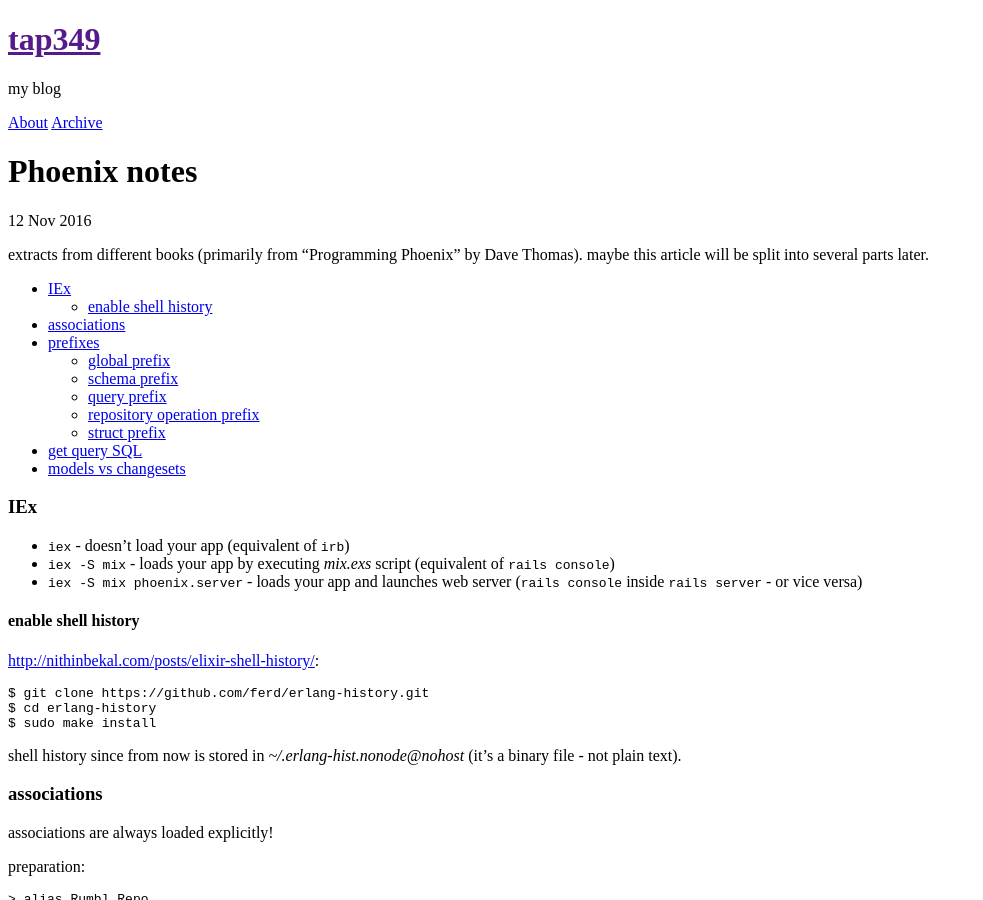
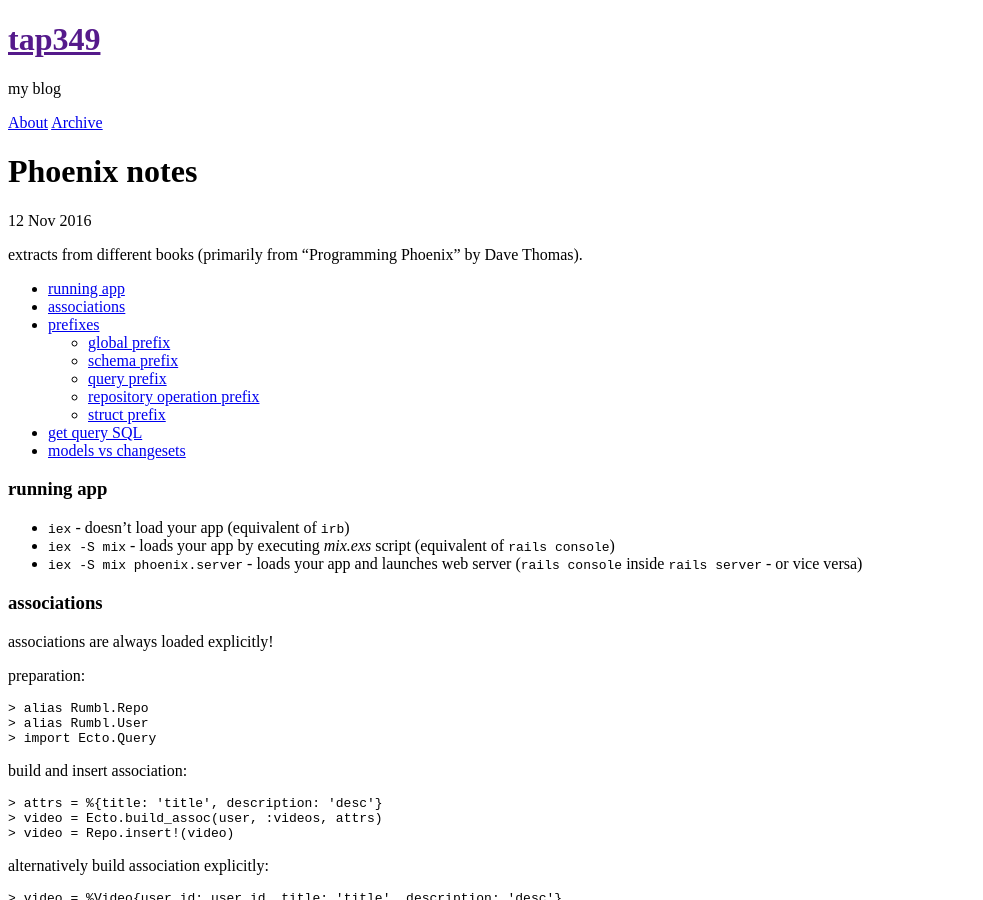
Before and after one commit to tap349/tap349.github.io, a Jekyll site: the page built from _posts/2016-11-12-phoenix-notes.md, in a window 1280 px wide and 900 px high. Shown: the whole window, without its empty margins (0-983 px from the left). Built offline with Jekyll 4.4.1, drawn with Linux system fonts in a browser that asks for light colours.

Commit message:
update 2016-12-31_14:43:19

````diff
--- a/_posts/2016-11-12-phoenix-notes.md
+++ b/_posts/2016-11-12-phoenix-notes.md
@@ -6,34 +6,21 @@ access: public
 categories: [phoenix, rails]
 ---
 
-extracts from different books (primarily from "Programming Phoenix" by Dave Thomas).
-maybe this article will be split into several parts later.
+extracts from different books
+(primarily from "Programming Phoenix" by Dave Thomas).
 
 <!-- more -->
 
 * TOC
 {:toc}
 
-### IEx
+### running app
 
 - `iex` - doesn't load your app (equivalent of `irb`)
 - `iex -S mix` - loads your app by executing _mix.exs_ script
   (equivalent of `rails console`)
 - `iex -S mix phoenix.server` - loads your app and launches web server
   (`rails console` inside `rails server` - or vice versa)
-
-#### enable shell history
-
-<http://nithinbekal.com/posts/elixir-shell-history/>:
-
-```sh
-$ git clone https://github.com/ferd/erlang-history.git
-$ cd erlang-history
-$ sudo make install
-```
-
-shell history since from now is stored in _~/.erlang-hist.nonode@nohost_
-(it's a binary file - not plain text).
 
 ### associations
 
````
Also changed, not shown: _posts/2016-12-31-Elixir-notes.md (+16 -1 lines).
